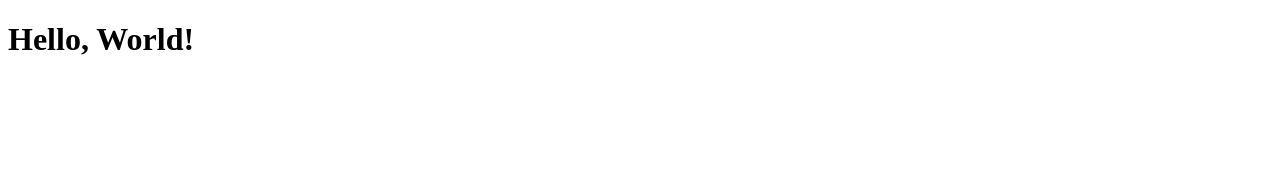
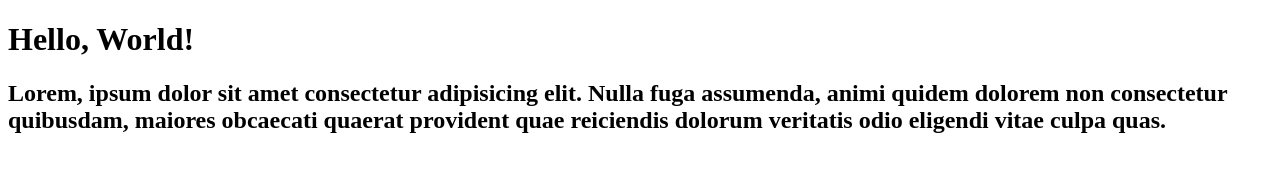
Before and after one commit to DouglasSBraz/Git-e-GitHub, a plain HTML site: page index.html in a window 1280 px wide. Drawn offline with Linux system fonts and the light colour scheme.

Commit message:
10º commit - Adicionando h2 ipsis lorem

```diff
--- a/index.html
+++ b/index.html
@@ -9,5 +9,6 @@
     <h1>
         Hello, World!
     </h1>
+    <h2>Lorem, ipsum dolor sit amet consectetur adipisicing elit. Nulla fuga assumenda, animi quidem dolorem non consectetur quibusdam, maiores obcaecati quaerat provident quae reiciendis dolorum veritatis odio eligendi vitae culpa quas.</h2>
 </body>
 </html>
```
